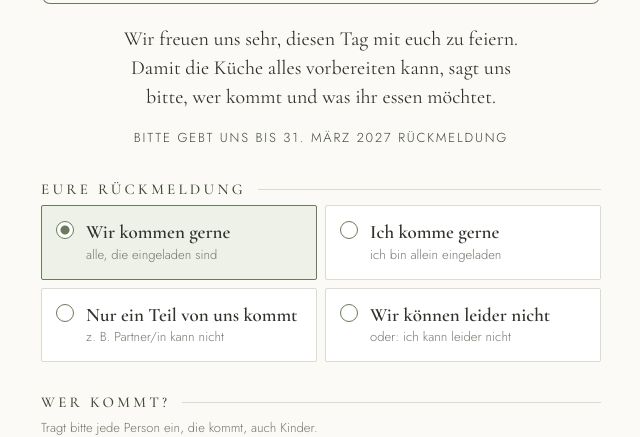
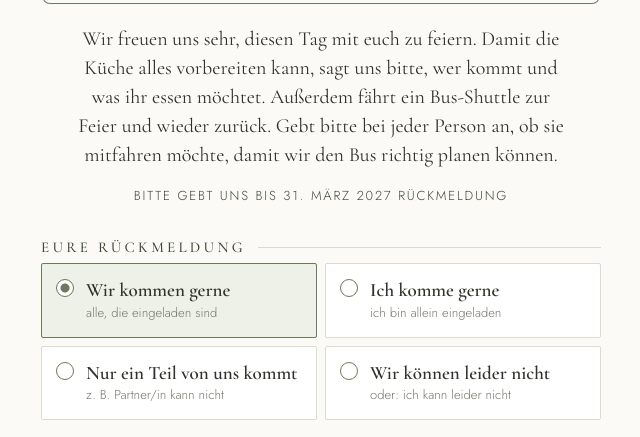
Before and after one commit to johannesvilsmaier/hochzeit, a plain HTML site: page index.html in a window 1280 px wide. Shown: the part 395-832 px from the top of the page, without its empty margins (319-959 px from the left). Drawn offline with nearby package versions, Linux system fonts and the light colour scheme.

Commit message:
Einleitung: Hinweis auf Bus-Shuttle-Abfrage

```diff
--- a/index.html
+++ b/index.html
@@ -177,7 +177,7 @@ button { font: inherit; cursor: pointer; }
     <p class="ort">Gut Altholz · Plattling</p>
   </header>
 
-  <p class="einleitung">Wir freuen uns sehr, diesen Tag mit euch zu feiern. Damit die Küche alles vorbereiten kann, sagt uns bitte, wer kommt und was ihr essen möchtet.</p>
+  <p class="einleitung">Wir freuen uns sehr, diesen Tag mit euch zu feiern. Damit die Küche alles vorbereiten kann, sagt uns bitte, wer kommt und was ihr essen möchtet. Außerdem fährt ein Bus-Shuttle zur Feier und wieder zurück. Gebt bitte bei jeder Person an, ob sie mitfahren möchte, damit wir den Bus richtig planen können.</p>
   <p class="frist">Bitte gebt uns bis 31. März 2027 Rückmeldung</p>
 
   <section class="erledigt" id="erledigt" hidden aria-live="polite">
```
